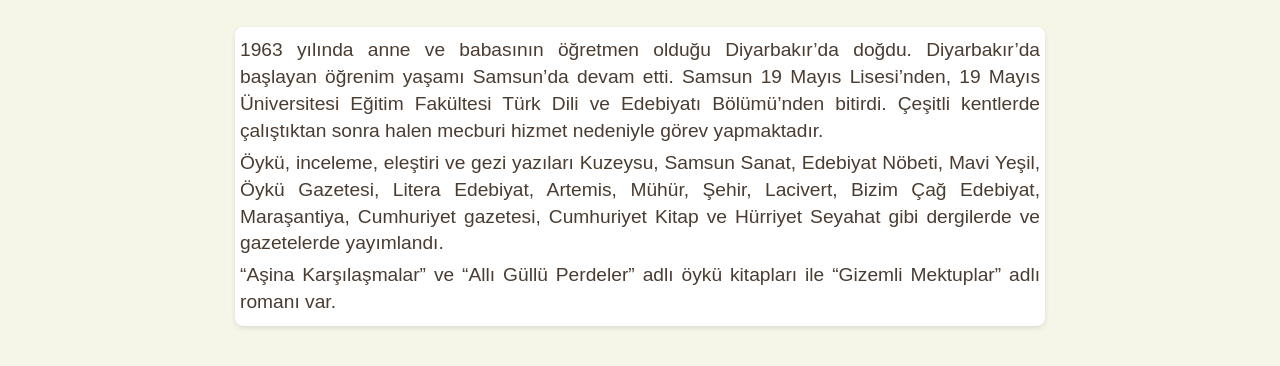
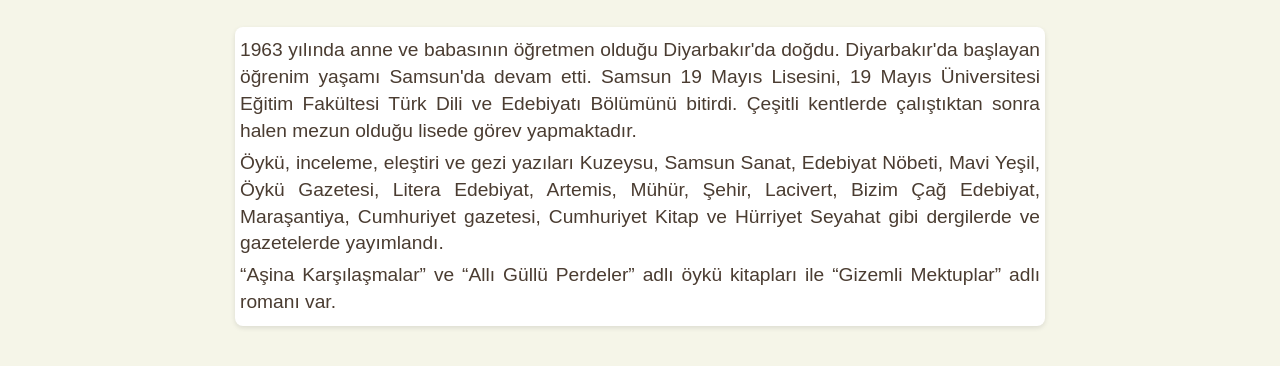
Before and after one commit to akin-ersoz/yazar, a plain HTML site: page biyografi.html in a window 1280 px wide. Shown: the part 176-542 px from the top of the page. Drawn offline with Linux system fonts and the light colour scheme.

Commit message:
Update biyografi.html

```diff
--- a/biyografi.html
+++ b/biyografi.html
@@ -37,7 +37,7 @@
             <h2>Biyografi</h2>
             <div class="box biyografi-box">
                 <div class="biyografi-content">
-                    <p>1963 yılında anne ve babasının öğretmen olduğu Diyarbakır’da doğdu. Diyarbakır’da başlayan öğrenim yaşamı Samsun’da devam etti. Samsun 19 Mayıs Lisesi’nden, 19 Mayıs Üniversitesi Eğitim Fakültesi Türk Dili ve Edebiyatı Bölümü’nden bitirdi. Çeşitli kentlerde çalıştıktan sonra halen mecburi hizmet nedeniyle görev yapmaktadır.</p>
+                    <p>1963 yılında anne ve babasının öğretmen olduğu Diyarbakır'da doğdu. Diyarbakır'da başlayan öğrenim yaşamı Samsun'da devam etti. Samsun 19 Mayıs Lisesini, 19 Mayıs Üniversitesi Eğitim Fakültesi Türk Dili ve Edebiyatı Bölümünü bitirdi. Çeşitli kentlerde çalıştıktan sonra halen mezun olduğu lisede görev yapmaktadır.</p>
                     <p>Öykü, inceleme, eleştiri ve gezi yazıları Kuzeysu, Samsun Sanat, Edebiyat Nöbeti, Mavi Yeşil, Öykü Gazetesi, Litera Edebiyat, Artemis, Mühür, Şehir, Lacivert, Bizim Çağ Edebiyat, Maraşantiya, Cumhuriyet gazetesi, Cumhuriyet Kitap ve Hürriyet Seyahat gibi dergilerde ve gazetelerde yayımlandı.</p>
                     <p>“Aşina Karşılaşmalar” ve “Allı Güllü Perdeler” adlı öykü kitapları ile “Gizemli Mektuplar” adlı romanı var.</p>
                 </div>
```
